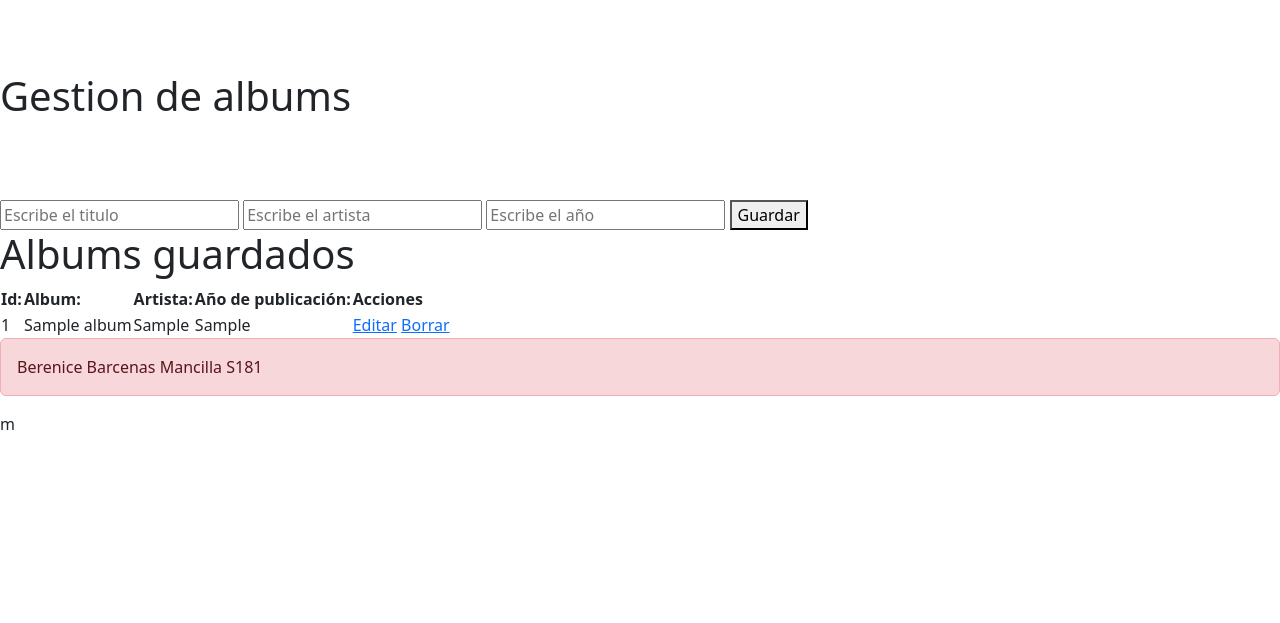
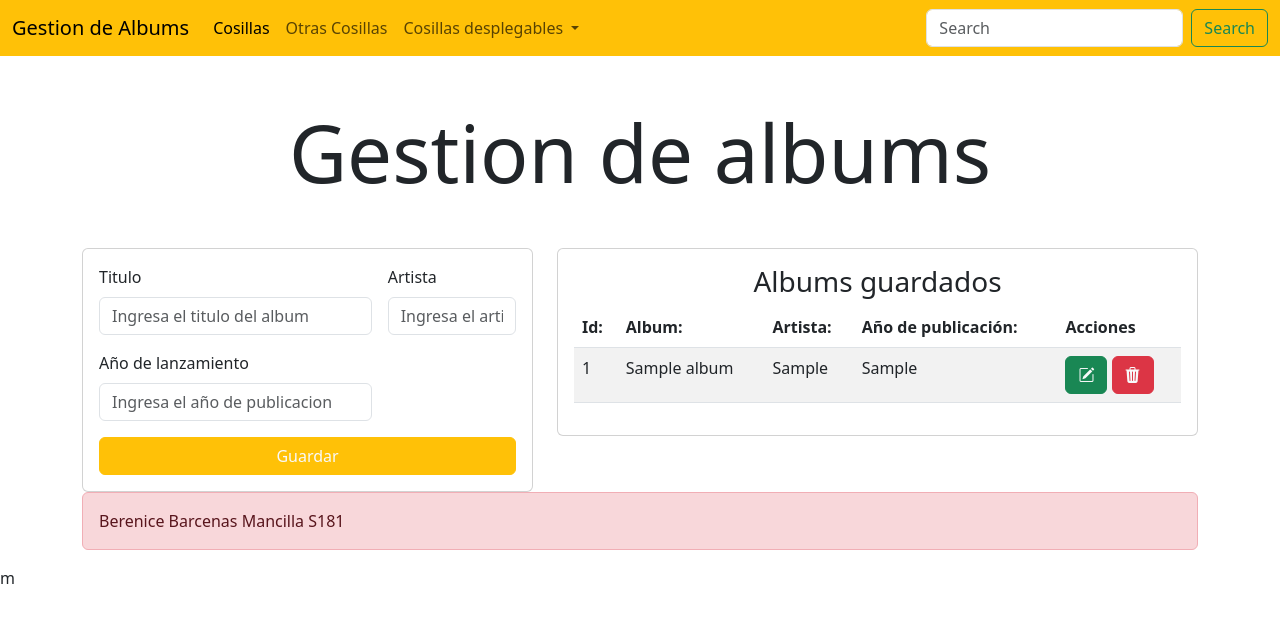
Before and after one commit to berenice-barcenas-mancilla/POOS181, a Flask app: page / in a window 1280 px wide. Shown: the top 623 px of the page. Run offline with Flask 3, Linux system fonts and the light colour scheme; tables that the repository leaves empty or names only in its code hold one stand-in row (values such as "Sample post"); some libraries are stand-ins or nearby versions.

Commit message:
Se agrego bootstrap a la tabla, formulario y  botones del index, tambien se agregaron una extencion para poder usar iconos

```diff
--- a/Pract5/templates/index.html
+++ b/Pract5/templates/index.html
@@ -1,10 +1,11 @@
 {%extends 'plantilla.html'%}
 {% block body%}
 
+    <div class="mt-5 mb-5 ">
+        <h1 class="display-1 text-center">Gestion de albums</h1>
+    </div>
 
-    <br><br><br>
-    <h1>Gestion de albums</h1>
-    <br><br><br>
+
     {%with mensajes=get_flashed_messages()%}
         {% if mensajes %}
             {% for msj in mensajes %}
@@ -12,15 +13,42 @@
             {%endfor%}
         {%endif%}
     {%endwith%}
-    <form action="/guardar" method="post">
-        <input type="text" name="txtTitulo" placeholder="Escribe el titulo">
-        <input type="text" name="txtArtista" placeholder="Escribe el artista">
-        <input type="number" name="txtAnio" placeholder="Escribe el año">
-        <button type="submit">Guardar</button>
+    <div class="container">
+
+        <div class="row">
+            <div class="col-md-5">
+                <div class="card">
+                    <div class="card-body">
+
+                        <form class="row g-3" action="/guardar" method="post">
+                            <div class="col-md-8">
+                                <label for="validationServer01" class="form-label">Titulo</label>
+                                <input type="text" name="txtTitulo" class="form-control " required placeholder="Ingresa el titulo del album">
+                            </div>
+                            <div class="col-md-4">
+                                <label for="validationServer02" class="form-label">Artista</label>
+                                <input type="text" name="txtArtista" class="form-control " placeholder="Ingresa el artista" required>
+                            </div>
+
+                            <div class="col-md-8">
+                                <label for="validationServer03" class="form-label">Año de lanzamiento</label>
+                                <input type="text" name="txtAnio" class="form-control "  placeholder="Ingresa el año de publicacion" required>
+                            </div>
+
+
+                            <div class="d-grid gap-2">
+                                <button class="btn btn-warning text-light" type="submit">Guardar</button>
+                            </div>
                         </form>
+                    </div>
+                </div>
+            </div>
 
-    <h1>Albums guardados</h1>
-    <table>
+            <div class="col-md-7">
+                <div class="card mb-5">
+                    <div class="card-body">
+                        <h3  class="text-center">Albums guardados</h3>
+                        <table  class="table table-striped ">
                             <thead>
                                 <tr>
                                     <th>Id:</th>
@@ -38,15 +66,23 @@
                                         <td>{{ album[2] }}</td>
                                         <td>{{ album[3] }}</td>
                                         <td>
-                        <a href="/edit/{{album[0]}}">Editar</a>
-                        <a href="/eliminar/{{album[0]}}">Borrar</a>
+                                            <a href="/edit/{{album[0]}}" class="btn btn-success text-light"><i class="bi bi-pencil-square"></i></a>
+                                            <a href="/eliminar/{{album[0]}}"  class="btn btn-danger text-light"><i class="bi bi-trash3-fill"></i></a>
                                         </td>
                                     </tr>
                                 {% endfor %}
                             </tbody>
                         </table>
+                    </div>
+
+
+                </div>
+            </div>
+        </div>
 
         <div class="alert alert-danger" role="alert">
             Berenice Barcenas Mancilla S181
         </div>
+
+    </div>
 {% endblock %}
--- a/Pract5/templates/plantilla.html
+++ b/Pract5/templates/plantilla.html
@@ -1,42 +1,62 @@
 <!DOCTYPE html>
 <html lang="en">
+
 <head>
     <meta charset="UTF-8">
     <meta name="viewport" content="width=device-width, initial-scale=1.0">
-
-    <link href="https://cdn.jsdelivr.net/npm/bootstrap@5.3.0/dist/css/bootstrap.min.css" rel="stylesheet" integrity="sha384-9ndCyUaIbzAi2FUVXJi0CjmCapSmO7SnpJef0486qhLnuZ2cdeRhO02iuK6FUUVM" crossorigin="anonymous">
+    <link href="https://cdn.jsdelivr.net/npm/bootstrap@5.3.0/dist/css/bootstrap.min.css" rel="stylesheet"integrity="sha384-9ndCyUaIbzAi2FUVXJi0CjmCapSmO7SnpJef0486qhLnuZ2cdeRhO02iuK6FUUVM" crossorigin="anonymous">
+    <link rel="stylesheet" href="https://cdn.jsdelivr.net/npm/bootstrap-icons@1.10.5/font/bootstrap-icons.css">
     <title>Plantilla</title>
 </head>
+
 <body>
-    {% block body%}
-        <nav class="navbar navbar-expand-lg bg-body-tertiary">
+
+    <nav class="navbar navbar-expand-lg bg-warning text-light">
         <div class="container-fluid">
-            <a class="navbar-brand" href="#">Navbar</a>
-            <button class="navbar-toggler" type="button" data-bs-toggle="collapse" data-bs-target="#navbarNav" aria-controls="navbarNav" aria-expanded="false" aria-label="Toggle navigation">
+            <a class="navbar-brand" href="#">Gestion de Albums</a>
+            <button class="navbar-toggler" type="button" data-bs-toggle="collapse"
+                data-bs-target="#navbarSupportedContent" aria-controls="navbarSupportedContent" aria-expanded="false"
+                aria-label="Toggle navigation">
                 <span class="navbar-toggler-icon"></span>
             </button>
-            <div class="collapse navbar-collapse" id="navbarNav">
-                <ul class="navbar-nav">
+            <div class="collapse navbar-collapse" id="navbarSupportedContent">
+                <ul class="navbar-nav me-auto mb-2 mb-lg-0">
                     <li class="nav-item">
-                    <a class="nav-link active" aria-current="page" href="#">Home</a>
+                        <a class="nav-link active" aria-current="page" href="#">Cosillas</a>
                     </li>
                     <li class="nav-item">
-                    <a class="nav-link" href="#">Features</a>
+                        <a class="nav-link" href="#">Otras Cosillas</a>
                     </li>
-                <li class="nav-item">
-                    <a class="nav-link" href="#">Pricing</a>
+                    <li class="nav-item dropdown">
+                        <a class="nav-link dropdown-toggle" href="#" role="button" data-bs-toggle="dropdown"
+                            aria-expanded="false">
+                            Cosillas desplegables
+                        </a>
+                        <ul class="dropdown-menu">
+                            <li><a class="dropdown-item" href="#">Cosillas 1</a></li>
+                            <li><a class="dropdown-item" href="#">Cosillas 2</a></li>
+                            <li>
+                                <hr class="dropdown-divider">
                             </li>
-                <li class="nav-item">
-                    <a class="nav-link disabled">Disabled</a>
+                            <li><a class="dropdown-item" href="#">Something else cosillas</a></li>
+                        </ul>
                     </li>
                 </ul>
+                <form class="d-flex" role="search">
+                    <input class="form-control me-2" type="search" placeholder="Search" aria-label="Search">
+                    <button class="btn btn-outline-success" type="submit">Search</button>
+                </form>
             </div>
         </div>
     </nav>
+    {% block body%}
+
 
     {% endblock %}
+    <script src="https://cdn.jsdelivr.net/npm/bootstrap@5.3.0/dist/js/bootstrap.bundle.min.js"
+        integrity="sha384-geWF76RCwLtnZ8qwWowPQNguL3RmwHVBC9FhGdlKrxdiJJigb/j/68SIy3Te4Bkz"
+        crossorigin="anonymous"></script>
 
-    <script src="https://cdn.jsdelivr.net/npm/@popperjs/core@2.11.8/dist/umd/popper.min.js" integrity="sha384-I7E8VVD/ismYTF4hNIPjVp/Zjvgyol6VFvRkX/vR+Vc4jQkC+hVqc2pM8ODewa9r" crossorigin="anonymous"></script>
-    <script src="https://cdn.jsdelivr.net/npm/bootstrap@5.3.0/dist/js/bootstrap.min.js" integrity="sha384-fbbOQedDUMZZ5KreZpsbe1LCZPVmfTnH7ois6mU1QK+m14rQ1l2bGBq41eYeM/fS" crossorigin="anonymous"></script>
 </body>
+
 </html>m
```
Lines whose indentation alone changed are shown as unchanged.
